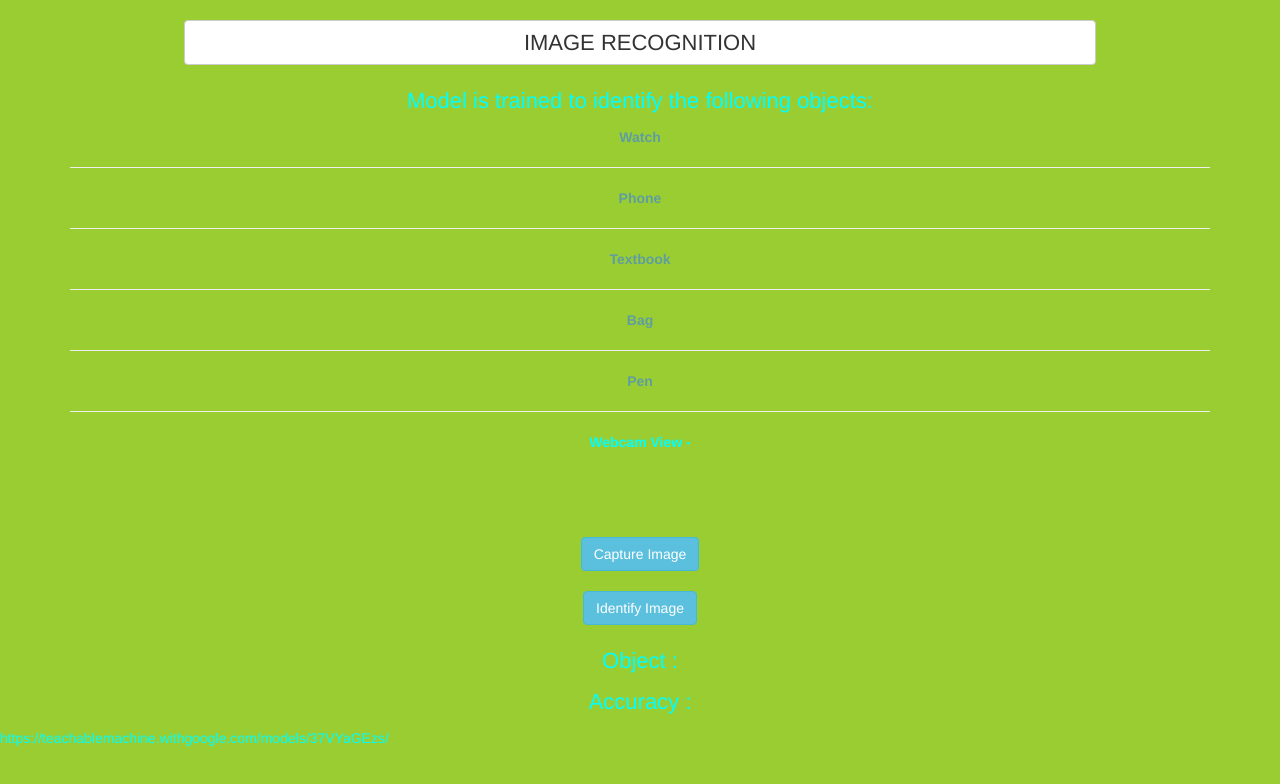
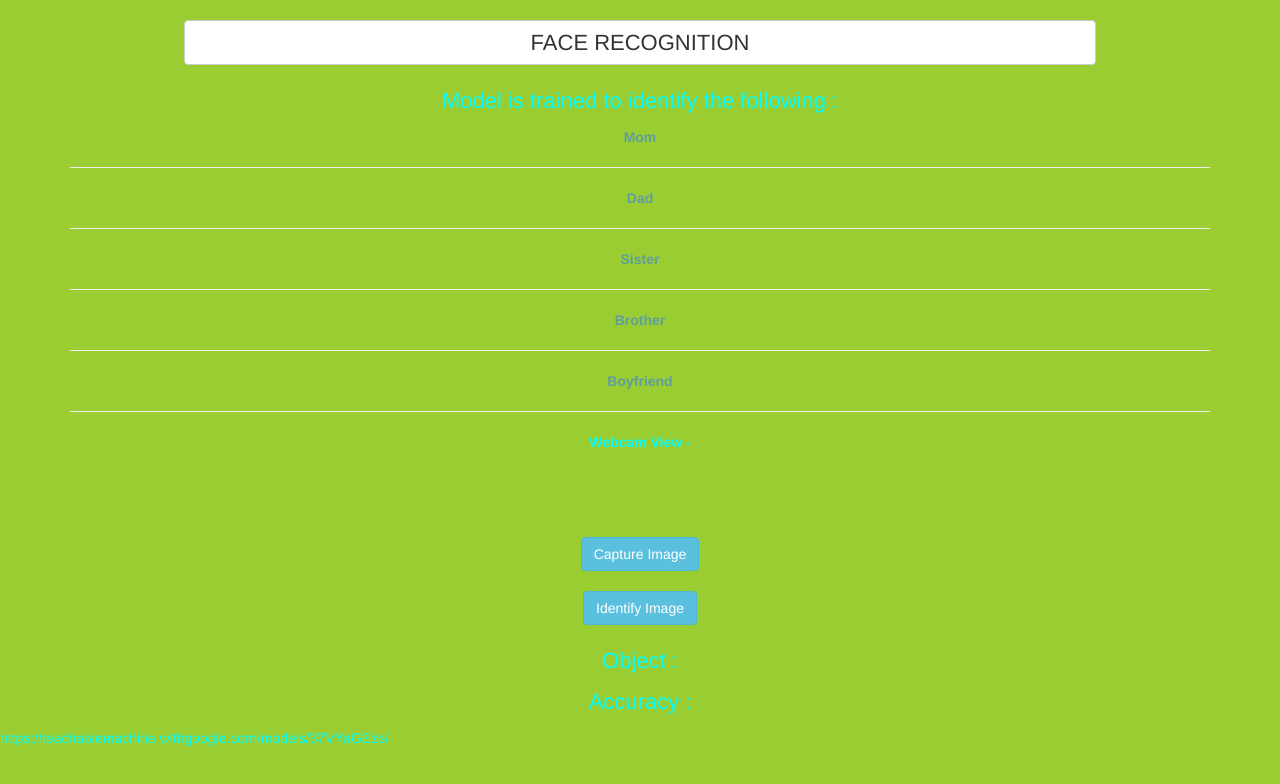
Before and after one commit to Alexaloka/face-recogniti, a plain HTML site: page index.html in a window 1280 px wide. Drawn offline with nearby package versions, Linux system fonts and the light colour scheme; a script that the page names is missing.

Commit message:
Add files via upload

```diff
--- a/index.html
+++ b/index.html
@@ -1,7 +1,7 @@
 
 <html>
   <head>
-    <title>Image recognition</title>
+    <title>Face recognition</title>
     <meta name="viewport" content="width=device-width, initial-scale=1.0">
     <link rel="stylesheet" href="https://maxcdn.bootstrapcdn.com/bootstrap/3.4.0/css/bootstrap.min.css">
     <script src="https://ajax.googleapis.com/ajax/libs/jquery/3.4.1/jquery.min.js"></script>
@@ -18,20 +18,20 @@
   <div class="container">
 
     <center>
-      <h3 class="btn btn-default heading">IMAGE RECOGNITION</h3>
+      <h3 class="btn btn-default heading">FACE RECOGNITION</h3>
       <br><br>
 
-      <p style="font-size: 22px;">Model is trained to identify the following objects: </p>
+      <p style="font-size: 22px;">Model is trained to identify the following : </p>
       <b class="name_of_objects">
-        Watch
+        Mom
         <hr>
-        Phone
+        Dad
         <hr>
-       Textbook
+       Sister
        <hr>
-       Bag
+       Brother
        <hr>
-       Pen
+       Boyfriend
        <hr>
       </b>
 
--- a/main.js
+++ b/main.js
@@ -16,7 +16,7 @@ function take_snapshot()
     });
 }
 console.log('ml5 version:',ml5.version);
-classifier = ml5.imageClassifier('https://teachablemachine.withgoogle.com/models/37VYaGEzs/model.json',modelLoaded);
+classifier = ml5.imageClassifier('https://teachablemachine.withgoogle.com/models/khZjo2ziY/model.json',modelLoaded);
 function modelLoaded()
 {
     console.log("model loaded sucessfully");
```
